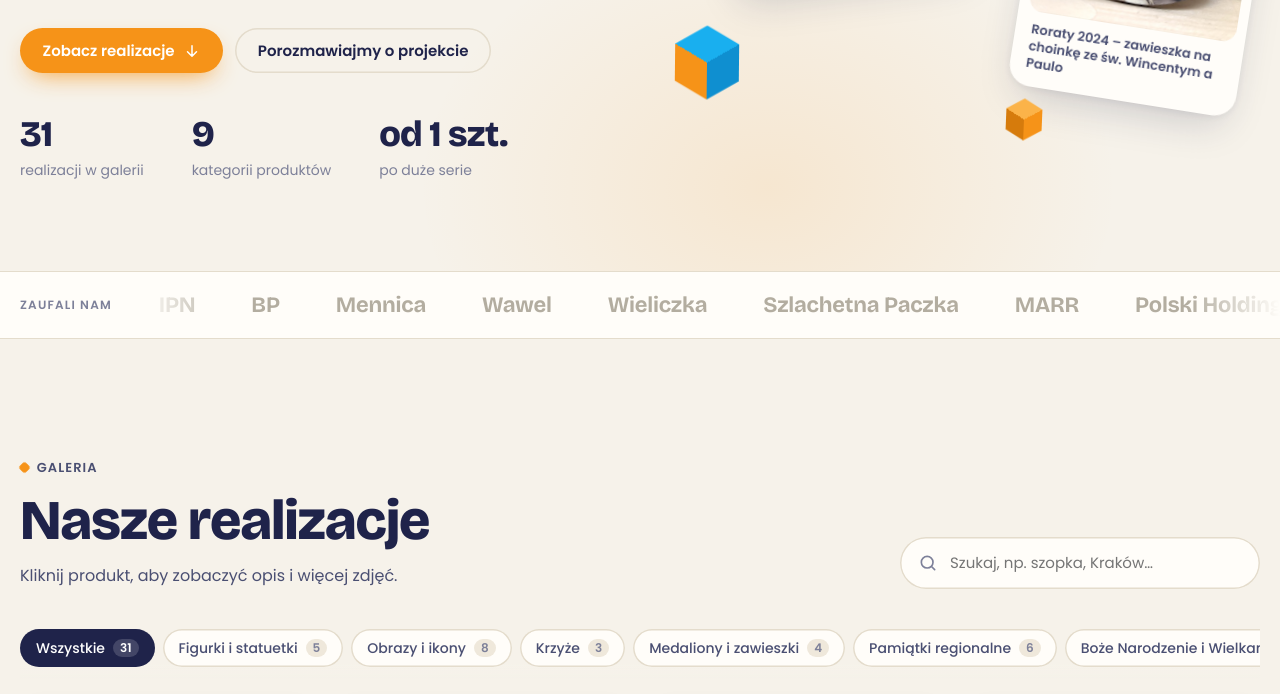
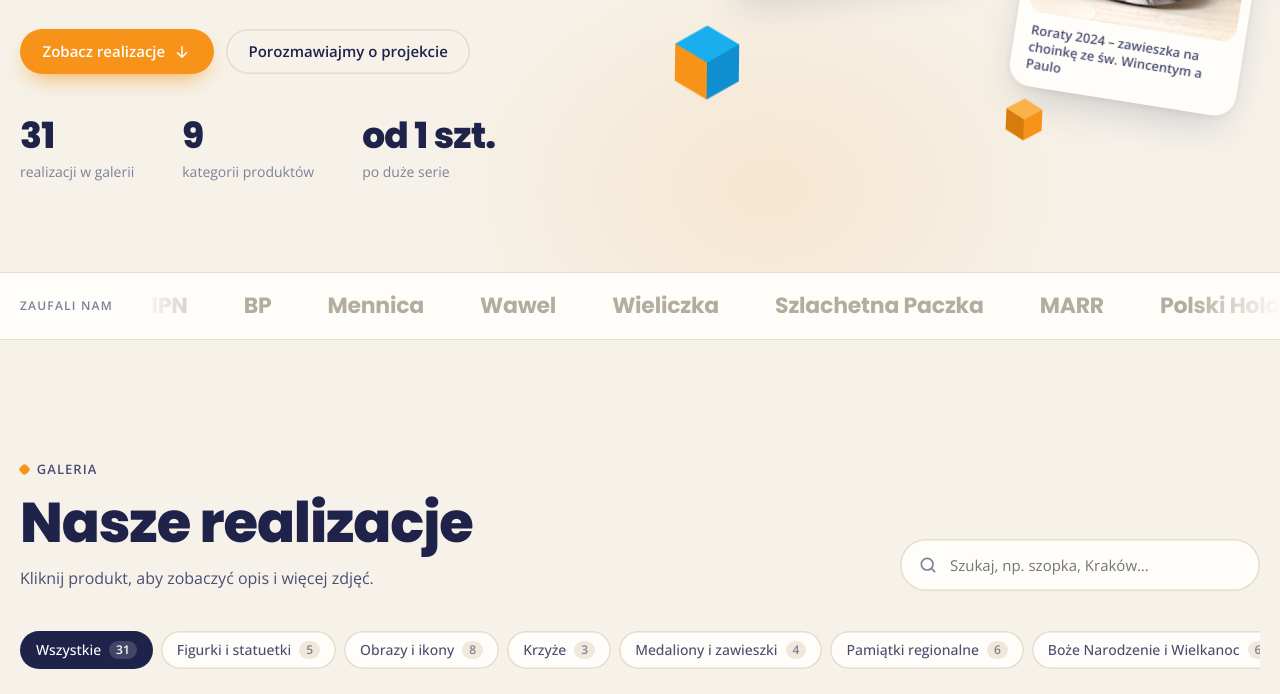
Before and after one commit to czarnikrobert/realizacje, a plain HTML site: page index.html in a window 1280 px wide. Shown: the part 640-1334 px from the top of the page. Drawn offline with nearby package versions, Linux system fonts and the light colour scheme.

Commit message:
Czcionki jak na polskiegryplanszowe.pl: Poppins i Open Sans (#3)
Nagłówki w Poppins, tekst w Open Sans (strona i panel). Bricolage Grotesque usunięta.


Claude-Session: https://claude.ai/code/session_016qQJwDLXkvRwn5a1RgdTbm

Co-authored-by: Claude <noreply@anthropic.com>

```diff
--- a/admin/admin.css
+++ b/admin/admin.css
@@ -13,9 +13,9 @@
   --shadow: 0 1px 2px rgba(31,35,74,.06), 0 6px 18px rgba(31,35,74,.07);
 }
 *, *::before, *::after { box-sizing: border-box; }
-body { margin: 0; background: var(--bg); color: var(--ink); font: 400 15px/1.55 "Poppins", system-ui, sans-serif; -webkit-font-smoothing: antialiased; }
+body { margin: 0; background: var(--bg); color: var(--ink); font: 400 15px/1.55 "Open Sans", system-ui, sans-serif; -webkit-font-smoothing: antialiased; }
 body.is-locked { overflow: hidden; }
-h2 { font: 800 22px/1.2 "Bricolage Grotesque", "Poppins", sans-serif; margin: 0 0 8px; letter-spacing: -.01em; }
+h2 { font: 800 22px/1.2 "Poppins", sans-serif; margin: 0 0 8px; letter-spacing: -.01em; }
 a { color: #0d7fb8; }
 .muted { color: var(--muted); }
 .center { text-align: center; }
@@ -136,7 +136,7 @@ body:not(.is-locked-out) .lock { display: none; }
   box-shadow: 0 30px 80px -30px rgba(31,35,74,.35); text-align: center;
 }
 .lock__box > img { margin: 0 auto 14px; }
-.lock__box h1 { font: 800 26px/1.2 "Bricolage Grotesque", "Poppins", sans-serif; margin: 0 0 6px; letter-spacing: -.01em; }
+.lock__box h1 { font: 800 26px/1.2 "Poppins", sans-serif; margin: 0 0 6px; letter-spacing: -.01em; }
 .lock__box .form { margin-top: 22px; text-align: left; }
 .lock__box .btn--primary { width: 100%; padding: 13px; font-size: 15px; }
 .lock__err { margin: 0; min-height: 1.4em; color: var(--red); font-size: 14px; text-align: center; }
--- a/assets/css/style.css
+++ b/assets/css/style.css
@@ -16,8 +16,8 @@
   --shadow-sm: 0 1px 2px rgba(31, 35, 74, .06), 0 4px 14px rgba(31, 35, 74, .06);
   --shadow: 0 2px 6px rgba(31, 35, 74, .06), 0 18px 40px -12px rgba(31, 35, 74, .22);
   --ease: cubic-bezier(.2, .8, .2, 1);
-  --display: "Bricolage Grotesque", "Poppins", system-ui, sans-serif;
-  --body: "Poppins", system-ui, -apple-system, "Segoe UI", sans-serif;
+  --display: "Poppins", system-ui, sans-serif;
+  --body: "Open Sans", system-ui, -apple-system, "Segoe UI", sans-serif;
 }
 
 *, *::before, *::after { box-sizing: border-box; }
--- a/index.html
+++ b/index.html
@@ -13,7 +13,7 @@
   <link rel="apple-touch-icon" href="images/brand/apple-touch-icon.png">
   <link rel="preconnect" href="https://fonts.googleapis.com">
   <link rel="preconnect" href="https://fonts.gstatic.com" crossorigin>
-  <link href="https://fonts.googleapis.com/css2?family=Bricolage+Grotesque:opsz,wght@12..96,500;12..96,700;12..96,800&family=Poppins:wght@400;500;600&display=swap" rel="stylesheet">
+  <link href="https://fonts.googleapis.com/css2?family=Poppins:wght@500;600;700;800&family=Open+Sans:wght@400;500;600;700&display=swap" rel="stylesheet">
   <link rel="stylesheet" href="assets/css/style.css">
 </head>
 <body>
```
Also changed, not shown: admin/index.html (+1 -1 lines).
